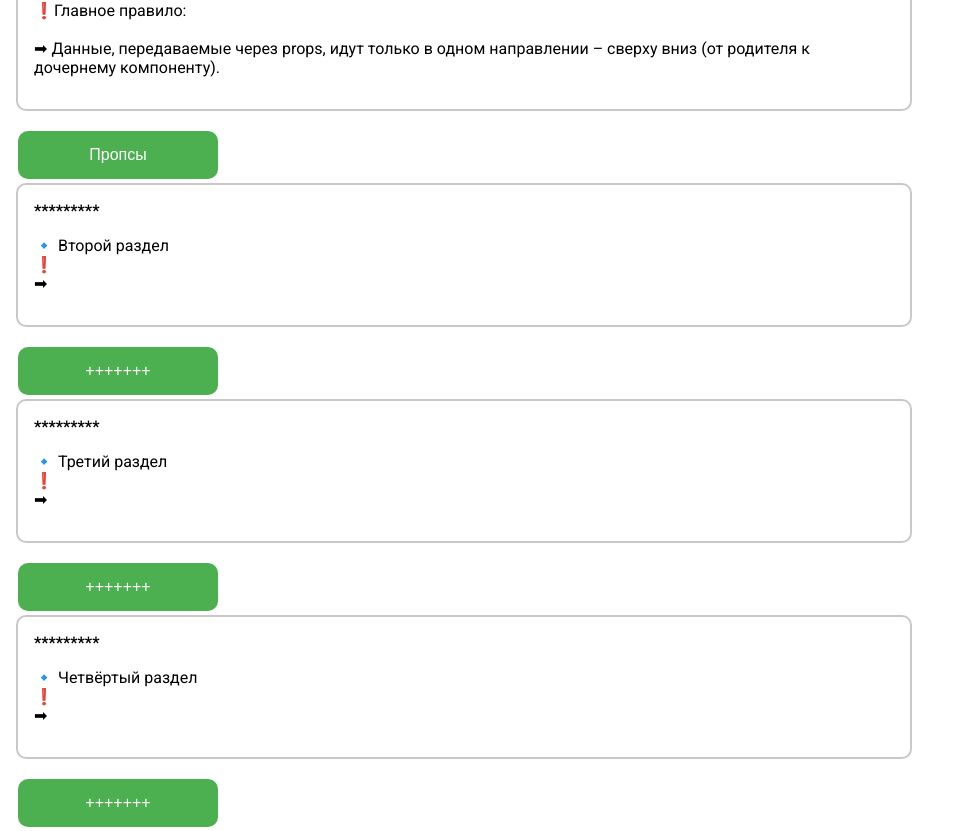
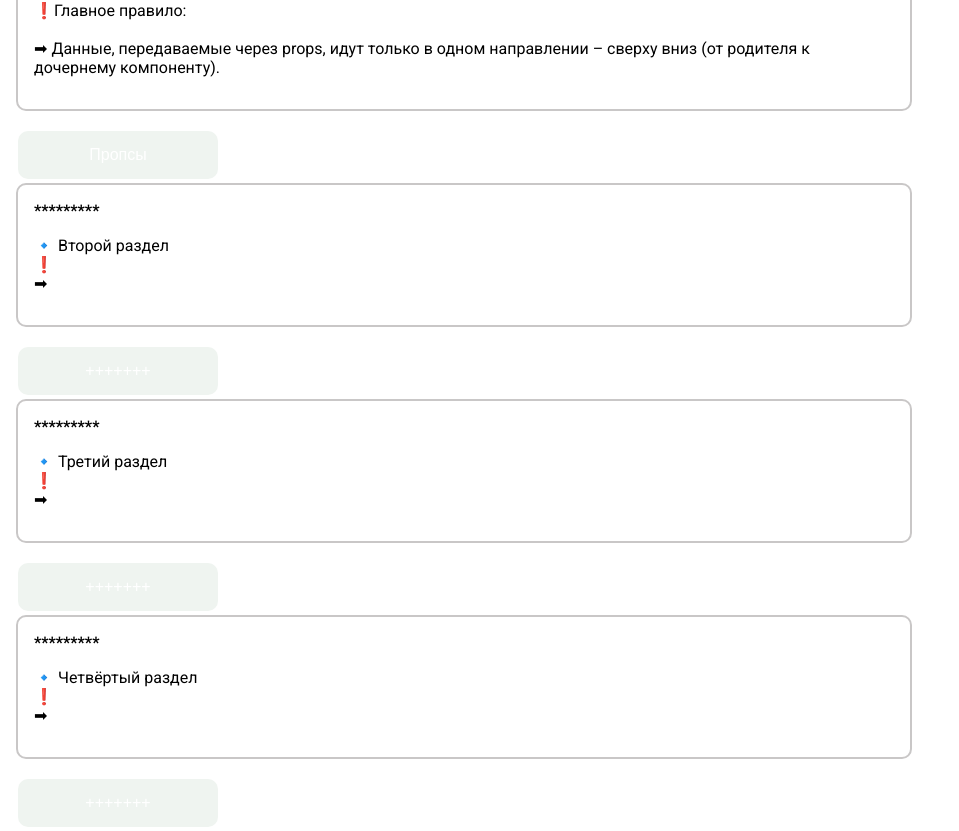
Before and after one commit to Evgeniy-makdak/raect-vite, a React (Vite) app: page / in a window 1280 px wide. Shown: the part 349-1180 px from the top of the page, without its empty margins (0-959 px from the left). Built offline with nearby package versions, Linux system fonts and the light colour scheme.

Commit message:
Стилизовал кнопки в зависимости от isActive, переданный через пропсы

```diff
--- a/src/App.jsx
+++ b/src/App.jsx
@@ -6,26 +6,26 @@ import Button from "./components/button/Button";
 import { useState } from "react";
 
 function App() {
-const [title, setTitle] = useState("Выбери нужный тебе раздел:");
+const [contentType, setContentType] = useState(null)
 
   function buttonClick(title) {
-    setTitle(title)
+    setContentType(title)
   }
   return (
     <div>
       <Header />
       <h1 className="mainTitle">React быстро</h1>
       <section>
-        <h2>{differences[title]}</h2>
+        <h2>{differences[contentType]}</h2>
         <ul>
           <OurDescription {...ways[0]} />
-          <Button {...ways[0]} onClick={() => buttonClick("way")} />
+          <Button {...ways[0]} isActive={contentType === 'way'} onClick={() => buttonClick("way")} />
           <OurDescription {...ways[1]} />
-          <Button {...ways[1]} onClick={() => buttonClick("easy")} />
+          <Button {...ways[1]} isActive={contentType === 'easy'} onClick={() => buttonClick("easy")} />
           <OurDescription {...ways[2]} />
-          <Button {...ways[2]} onClick={() => buttonClick("program")} />
+          <Button {...ways[2]} isActive={contentType === 'program'} onClick={() => buttonClick("program")} />
           <OurDescription {...ways[3]} />
-          <Button {...ways[3]} onClick={() => buttonClick("result")} />
+          <Button {...ways[3]} isActive={contentType === 'result'} onClick={() => buttonClick("result")} />
         </ul>
       </section>
     </div>
--- a/src/components/button/Button.jsx
+++ b/src/components/button/Button.jsx
@@ -1,9 +1,9 @@
 import "./button.css";
 
 // eslint-disable-next-line react/prop-types
-export default function Button({ button, onClick }) {
+export default function Button({ button, onClick, isActive }) {
   return (
-    <button onClick={onClick} className="button active">
+    <button onClick={onClick} className={isActive ? "button active" : "button"}>
       {button}
     </button>
   );
--- a/src/components/button/button.css
+++ b/src/components/button/button.css
@@ -1,5 +1,5 @@
 .button {
-    background-color: #4CAF50;
+    background-color: #eff4f0;
     border: none;
     border-radius: 10px;
     color: white;
@@ -12,3 +12,7 @@
     width: 200px;
     cursor: pointer;
 }
+
+.active {
+    background-color: #4CAF50;
+}
```
